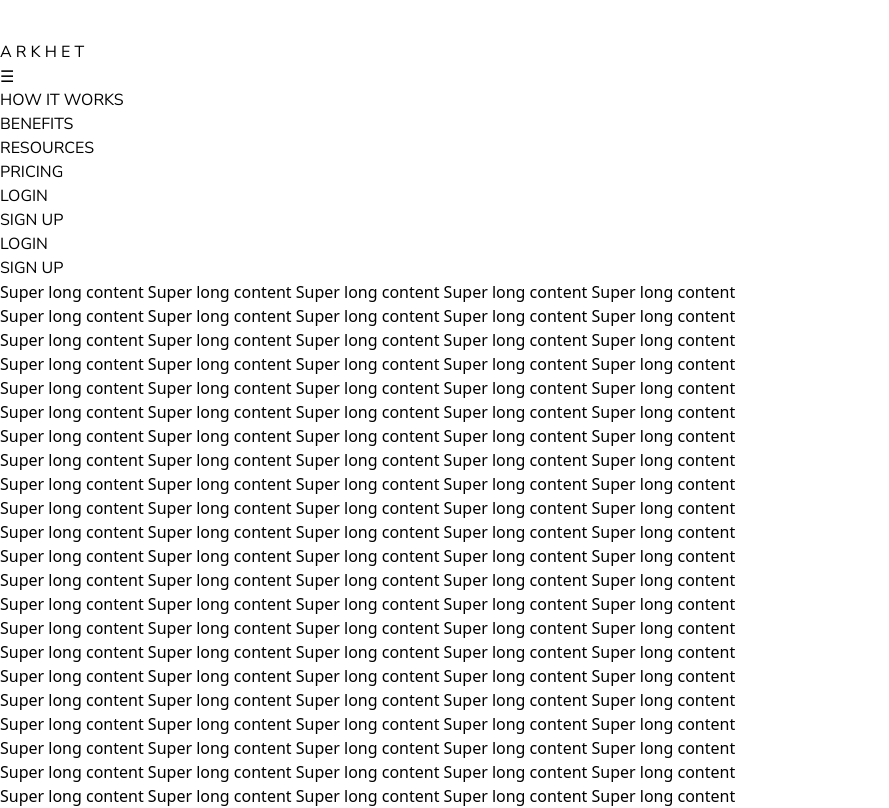
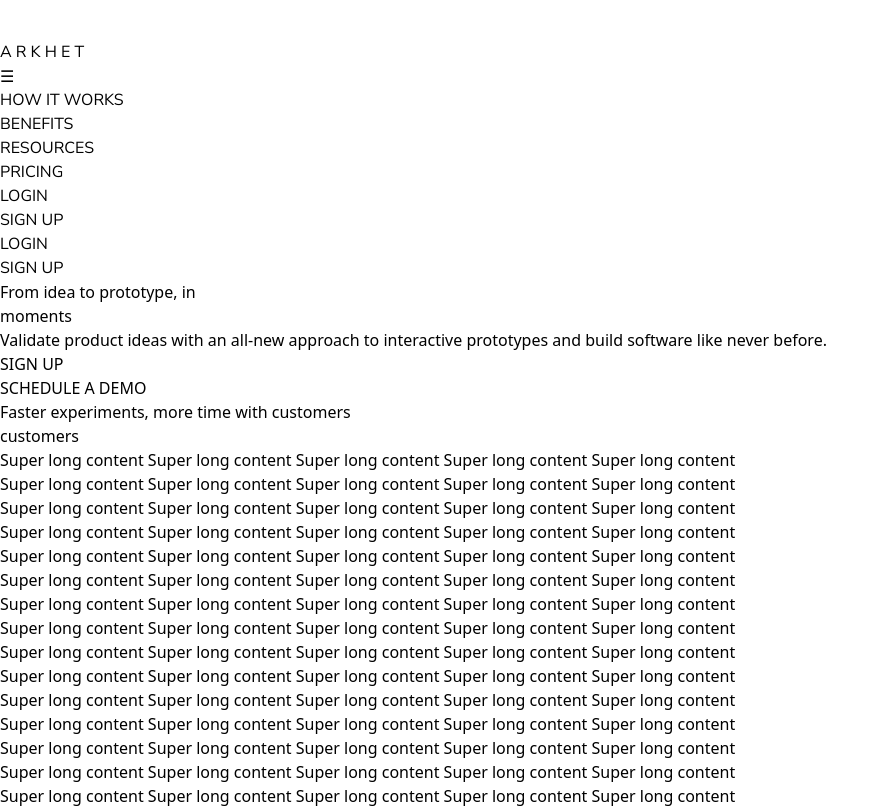
Before and after one commit to PaulArkhet/atlo, a React (Vite) app in the folder frontend/: page / in a window 1280 px wide. Shown: the top 808 px of the page, without its empty margins (0-889 px from the left). Built offline with nearby package versions, Linux system fonts and the light colour scheme.

Commit message:
5th commit
building home main page

```diff
--- a/frontend/src/routes/index.tsx
+++ b/frontend/src/routes/index.tsx
@@ -6,10 +6,30 @@ export const Route = createFileRoute("/")({
 
 function RouteComponent() {
   return (
-    <div className="bg-[#242424] text-white p-3 pt-[100px]">
-      <div>
-        Super long content Super long content Super long content Super long
-        content Super long content
+    <main className="flex-1 bg-[#242424] text-white p-3 pt-[100px]">
+      <div className="text-center pb-96">
+        <div className="text-3xl md:text-8xl font-bold py-10">
+          <div>From idea to prototype, in</div>
+          <div>moments</div>
+        </div>
+        <div className="pb-5 md:text-2xl">
+          Validate product ideas with an all-new approach to interactive
+          prototypes and build software like never before.
+        </div>
+        <div className="flex flex-col mx-auto">
+          <div className="md:flex mx-auto tracking-widest">
+            <div className="rounded bg-gradient-to-r from-[#6754B7] to-[#B754B3] py-2 w-[250px] m-3">
+              SIGN UP
+            </div>
+            <div className="border py-2 w-[250px] m-3">SCHEDULE A DEMO</div>
+          </div>
+        </div>
+      </div>
+      <div className="text-center">
+        <div className="text-2xl md:text-6xl font-bold">
+          <div>Faster experiments, more time with customers</div>
+          <div>customers</div>
+        </div>
       </div>
       <div>
         Super long content Super long content Super long content Super long
@@ -339,26 +359,6 @@ function RouteComponent() {
         Super long content Super long content Super long content Super long
         content Super long content
       </div>
-      <div>
-        Super long content Super long content Super long content Super long
-        content Super long content
-      </div>
-      <div>
-        Super long content Super long content Super long content Super long
-        content Super long content
-      </div>
-      <div>
-        Super long content Super long content Super long content Super long
-        content Super long content
-      </div>
-      <div>
-        Super long content Super long content Super long content Super long
-        content Super long content
-      </div>
-      <div>
-        Super long content Super long content Super long content Super long
-        content Super long content
-      </div>
-    </div>
+    </main>
   );
 }
```
Also changed, not shown: 5 other files (tests, documents, lock files or other folders).
